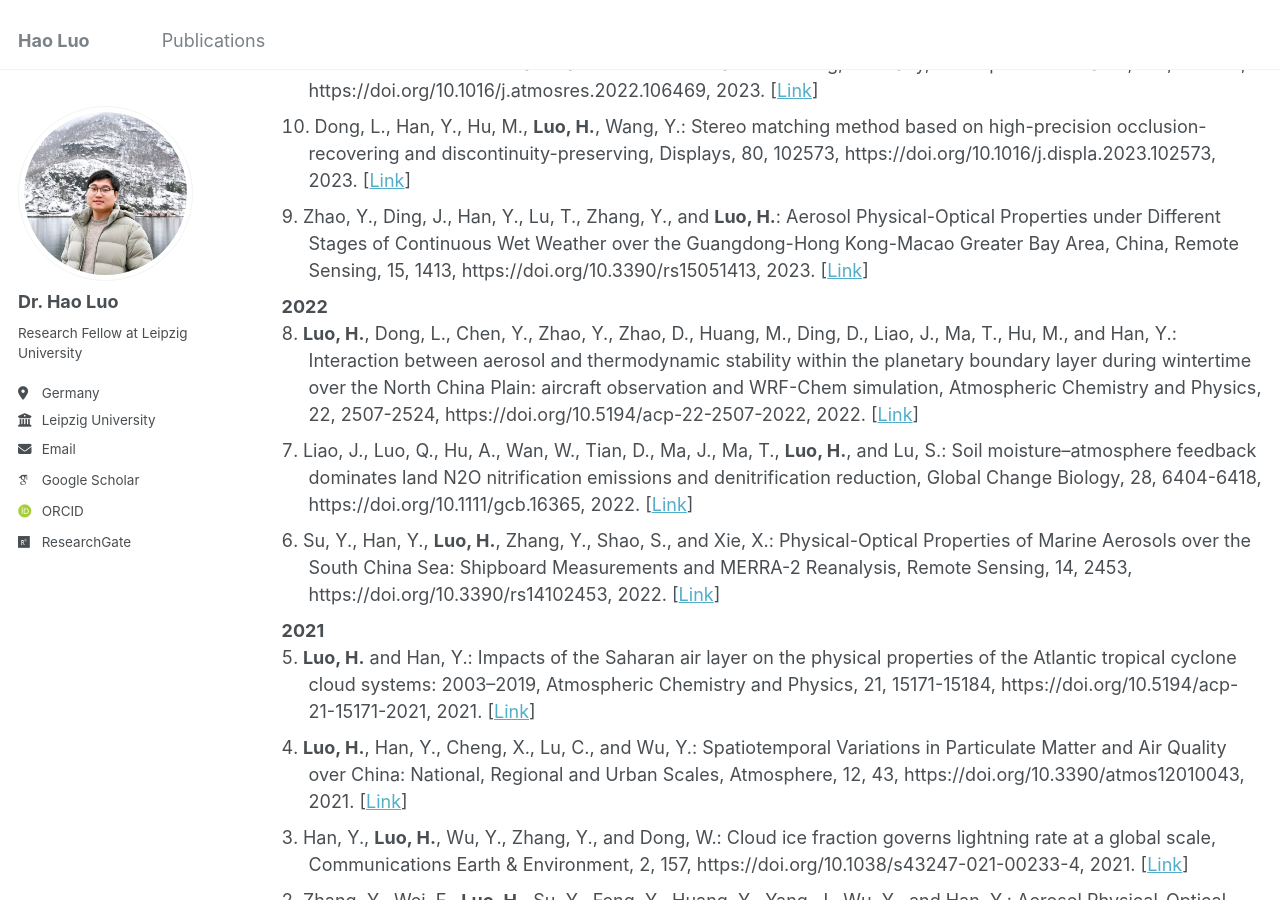
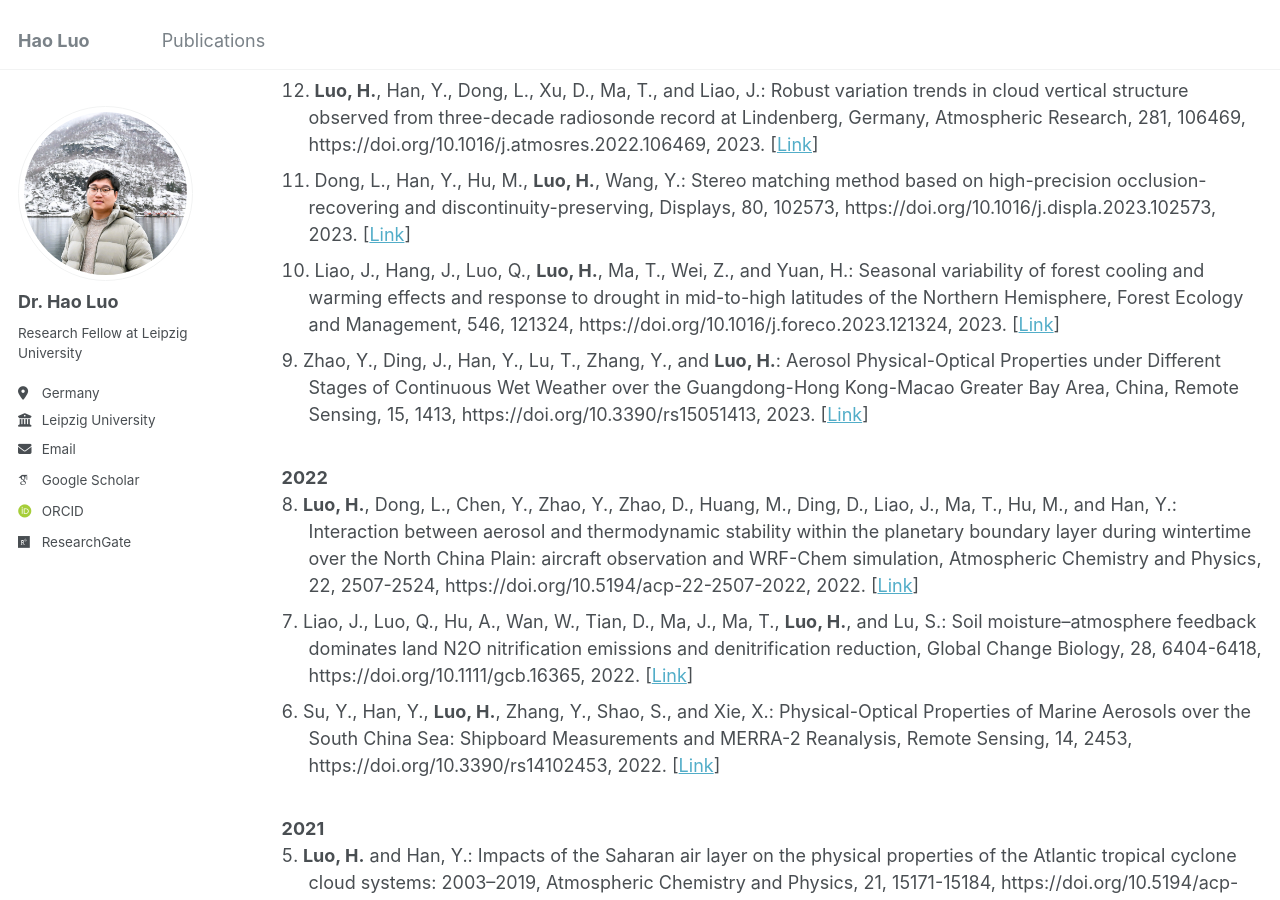
Before and after one commit to haoluo-atmos/haoluo-atmos.github.io, a Jekyll site: the page built from _pages/publications.html, in a window 1280 px wide and 900 px high, scrolled down 719 px. Built offline with Jekyll 4.4.1, drawn with Linux system fonts in a browser that asks for light colours; some web fonts are replaced.

Commit message:
Update publications.html

```diff
--- a/_pages/publications.html
+++ b/_pages/publications.html
@@ -16,8 +16,8 @@ author_profile: true
         }
 
         ol[reversed] li {
-            padding-left: 1.5em; /* 为列表项添加内边距，确保悬挂缩进效果 */
-            text-indent: -1.5em; /* 将第二行和之后的行缩进 */
+            padding-left: 1.5em;
+            text-indent: -1.5em;
         }
     </style>
 </head>
@@ -33,6 +33,7 @@ author_profile: true
 <h2>Journal articles</h2>
 <ol reversed>
 
+<br>
 <strong>2024</strong>
 
 <li><strong>Luo, H.</strong>, Quaas, J., and Han, Y.: Decreased cloud cover partially offsets the cooling effects of surface albedo change due to deforestation, Nature Communications, 15, 7345, https://doi:10.1038/s41467-024-51783-y, 2024. [<a href="https://www.nature.com/articles/s41467-024-51783-y" target="_blank" rel="noopener noreferrer">Link</a>]</li>
@@ -44,7 +45,7 @@ author_profile: true
 <li>Ye, D., Wang, X., Han, Y., Zhang, Y., Dong, L., <strong>Luo, H.</strong>, Xie, X, Xu, D.: Precipitation Characteristics and Mechanisms over Sri Lanka against the Background of the Western Indian Ocean: 1981–2020, Atmosphere, 15(8), 962, https://doi.org/10.3390/atmos15080962, 2024.
  [<a href="https://doi.org/10.3390/atmos15080962" target="_blank" rel="noopener noreferrer">Link</a>]</li>
 
-
+<br>
 <strong>2023</strong>
 
 <li><strong>Luo, H.</strong>, Quaas, J., and Han, Y.: Examining cloud vertical structure and radiative effects from satellite retrievals and evaluation of CMIP6 scenarios, Atmospheric Chemistry and Physics, 23, 8169-8186, https://doi.org/10.5194/acp-23-8169-2023, 2023.
@@ -56,10 +57,13 @@ author_profile: true
 <li>Dong, L., Han, Y., Hu, M., <strong>Luo, H.</strong>, Wang, Y.: Stereo matching method based on high-precision occlusion-recovering and discontinuity-preserving, Displays, 80, 102573, https://doi.org/10.1016/j.displa.2023.102573, 2023.
  [<a href="https://doi.org/10.1016/j.displa.2023.102573" target="_blank" rel="noopener noreferrer">Link</a>]</li>
 
+<li>Liao, J., Hang, J., Luo, Q., <strong>Luo, H.</strong>, Ma, T., Wei, Z., and Yuan, H.: Seasonal variability of forest cooling and warming effects and response to drought in mid-to-high latitudes of the Northern Hemisphere, Forest Ecology and Management, 546, 121324, https://doi.org/10.1016/j.foreco.2023.121324, 2023.
+ [<a href="https://doi.org/10.1016/j.foreco.2023.121324" target="_blank" rel="noopener noreferrer">Link</a>]</li>
+
 <li>Zhao, Y., Ding, J., Han, Y., Lu, T., Zhang, Y., and <strong>Luo, H.</strong>: Aerosol Physical-Optical Properties under Different Stages of Continuous Wet Weather over the Guangdong-Hong Kong-Macao Greater Bay Area, China, Remote Sensing, 15, 1413, https://doi.org/10.3390/rs15051413, 2023.
  [<a href="https://doi.org/10.3390/rs15051413" target="_blank" rel="noopener noreferrer">Link</a>]</li>
 
-
+<br>
 <strong>2022</strong>
 
 <li><strong>Luo, H.</strong>, Dong, L., Chen, Y., Zhao, Y., Zhao, D., Huang, M., Ding, D., Liao, J., Ma, T., Hu, M., and Han, Y.: Interaction between aerosol and thermodynamic stability within the planetary boundary layer during wintertime over the North China Plain: aircraft observation and WRF-Chem simulation, Atmospheric Chemistry and Physics, 22, 2507-2524, https://doi.org/10.5194/acp-22-2507-2022, 2022.
@@ -71,7 +75,7 @@ author_profile: true
 <li>Su, Y., Han, Y., <strong>Luo, H.</strong>, Zhang, Y., Shao, S., and Xie, X.: Physical-Optical Properties of Marine Aerosols over the South China Sea: Shipboard Measurements and MERRA-2 Reanalysis, Remote Sensing, 14, 2453, https://doi.org/10.3390/rs14102453, 2022.
  [<a href="https://doi.org/10.3390/rs14102453" target="_blank" rel="noopener noreferrer">Link</a>]</li>
 
-
+<br>
 <strong>2021</strong>
 
 <li><strong>Luo, H.</strong> and Han, Y.: Impacts of the Saharan air layer on the physical properties of the Atlantic tropical cyclone cloud systems: 2003–2019, Atmospheric Chemistry and Physics, 21, 15171-15184, https://doi.org/10.5194/acp-21-15171-2021, 2021.
@@ -86,7 +90,7 @@ author_profile: true
 <li>Zhang, Y., Wei, F., <strong>Luo, H.</strong>, Su, Y., Feng, Y., Huang, Y., Yang, J., Wu, Y., and Han, Y.: Aerosol Physical-Optical Properties and PBLH Under Different Air Pollution Levels From Ground Lidar and Satellite Observations Over Shouxian Area, China, Journal of Geophysical Research: Atmospheres, 126, e2021JD035236, https://doi.org/10.1029/2021JD035236, 2021.
  [<a href="https://doi.org/10.1029/2021JD035236" target="_blank" rel="noopener noreferrer">Link</a>]</li>
 
-
+<br>
 <strong>2019</strong>
 
 <li><strong>Luo, H.</strong>, Han, Y., Lu, C., Yang, J., and Wu, Y.: Characteristics of Surface Solar Radiation under Different Air Pollution Conditions over Nanjing, China: Observation and Simulation, Advances in Atmospheric Sciences, 36, 1047-1059, https://doi.org/10.1007/s00376-019-9010-4, 2019. (Cover Paper)
```
